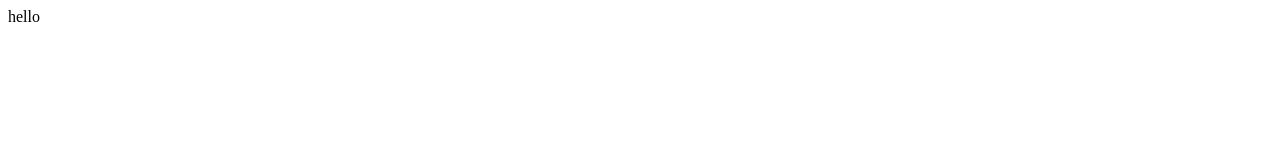
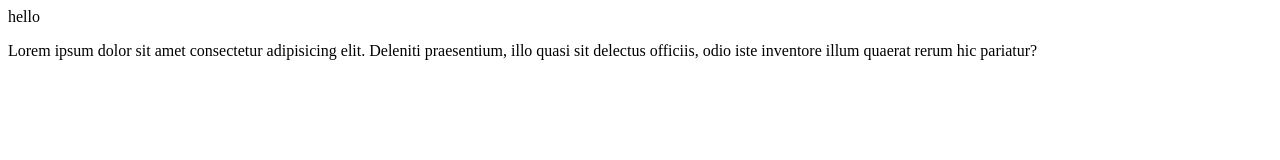
Before and after one commit to Kashaf-Abdullah/test, a plain HTML site: page index.html in a window 1280 px wide. Drawn offline with Linux system fonts and the light colour scheme.

Commit message:
added paragrah

```diff
--- a/index.html
+++ b/index.html
@@ -7,5 +7,6 @@
 </head>
 <body>
     hello
+    <p>Lorem ipsum dolor sit amet consectetur adipisicing elit. Deleniti praesentium, illo quasi sit delectus officiis, odio iste inventore illum quaerat rerum hic pariatur?</p>
 </body>
 </html>
```
